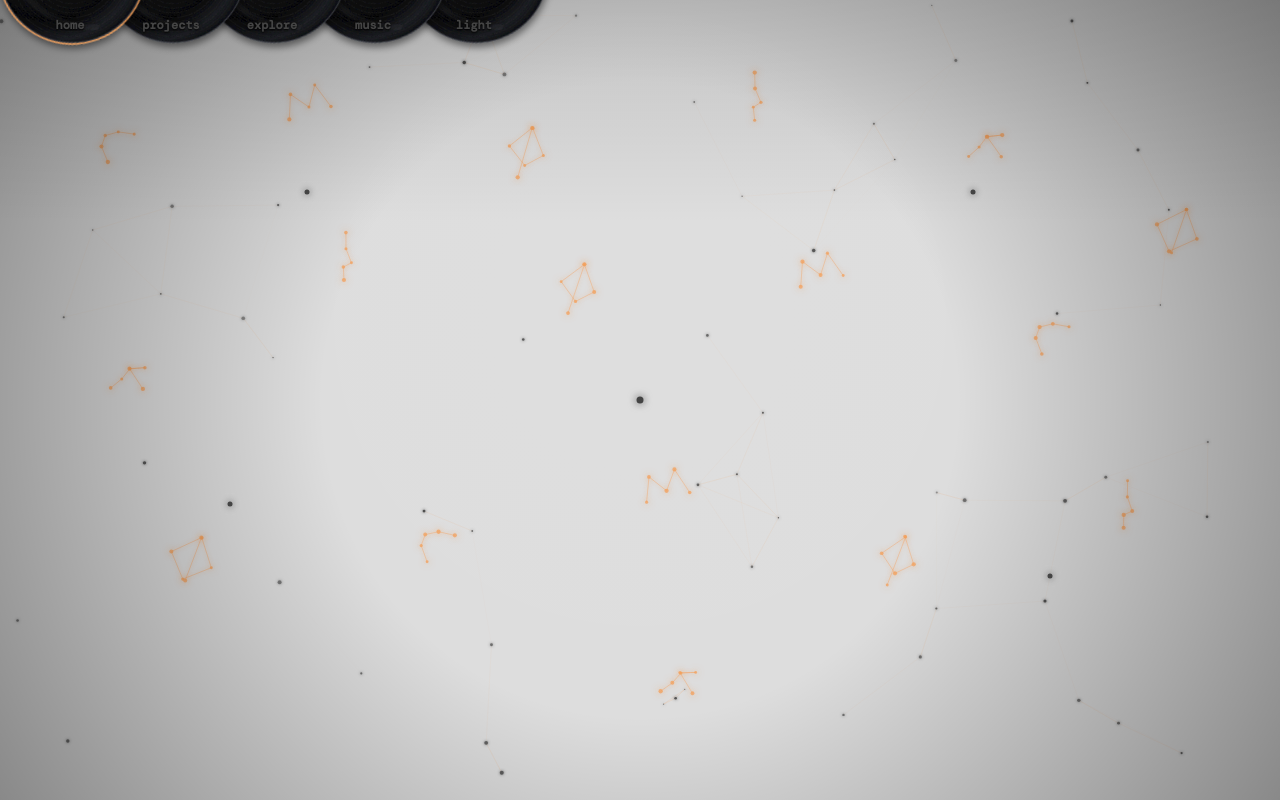
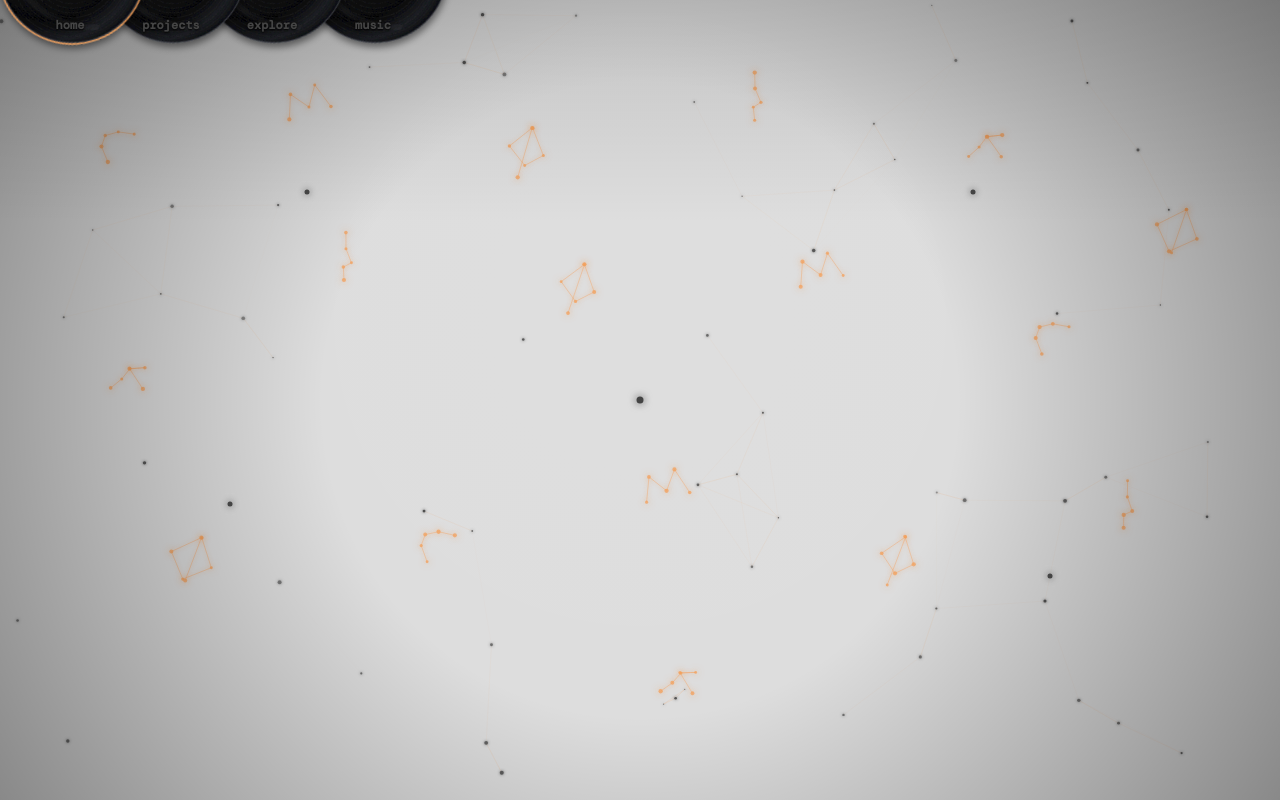
Before and after one commit to youngclaus/weidenfeller, a Next.js app: page / in a window 1280 px wide. Built offline with nearby package versions, Linux system fonts and the light colour scheme; a web font is replaced by a local one.

Commit message:
feat: remove theme control from header records

```diff
--- a/components/Header.tsx
+++ b/components/Header.tsx
@@ -11,15 +11,7 @@ interface HeaderProps {
 }
 
 const Header: React.FC<HeaderProps> = ({ activeComponent, setActiveComponent }) => {
-  const { theme, switchTheme } = useTheme();
-
-  const handleThemeToggle = () => {
-    switchTheme(theme.mode === 'dark' ? 'light' : 'dark');
-  };
-
-  const themeActionLabel = theme.mode === 'dark'
-    ? 'Switch to light theme'
-    : 'Switch to dark theme';
+  const { theme } = useTheme();
 
   const renderNavigationVinyl = (
     component: ComponentName,
@@ -52,18 +44,6 @@ const Header: React.FC<HeaderProps> = ({ activeComponent, setActiveComponent })
         {renderNavigationVinyl('projects', 'projects', 8)}
         {renderNavigationVinyl('about', 'explore', 7)}
         {renderNavigationVinyl('music', 'music', 6)}
-
-        <VinylButton
-          type="button"
-          $zIndex={1}
-          onClick={handleThemeToggle}
-          aria-label={themeActionLabel}
-        >
-          <VinylGraphic accentColor={theme.c1} />
-          <VinylText>
-            {theme.mode === 'light' ? 'light' : theme.mode === 'dark' ? 'dark' : 'custom'}
-          </VinylText>
-        </VinylButton>
       </VinylContainer>
     </HeaderContainer>
   );
```
